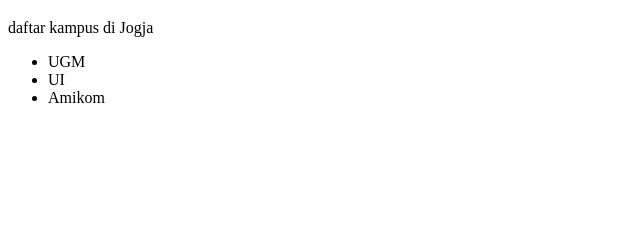
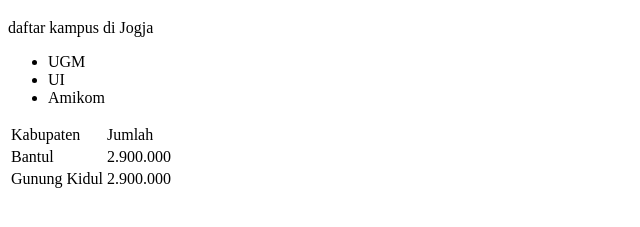
Before and after one commit to VinDicky/pw_praktikum_2, a plain HTML site: page index.html in a window 1280 px wide. Shown: the part 61-288 px from the top of the page, without its empty margins (0-640 px from the left). Drawn offline with Linux system fonts and the light colour scheme.

Commit message:
tambah index html

```diff
--- a/index.html
+++ b/index.html
@@ -13,5 +13,23 @@
         <li>UI</li>
         <li>Amikom</li>
     </ul>
+    <table>
+        <thead>
+            <tr>
+               <td>Kabupaten</td>
+               <td>Jumlah</td>
+            </tr>
+            <body>
+                <tr>
+                    <td>Bantul</td>
+                    <td>2.900.000</td>
+                </tr>
+                <tr?>
+                    <td>Gunung Kidul</td>
+                    <td>2.900.000</td>
+                </tr>
+            </body>
+        </thead>
+    </table>
 </body>
 </html>
```
